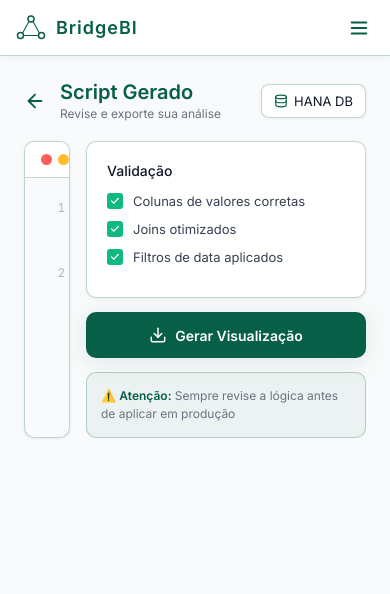
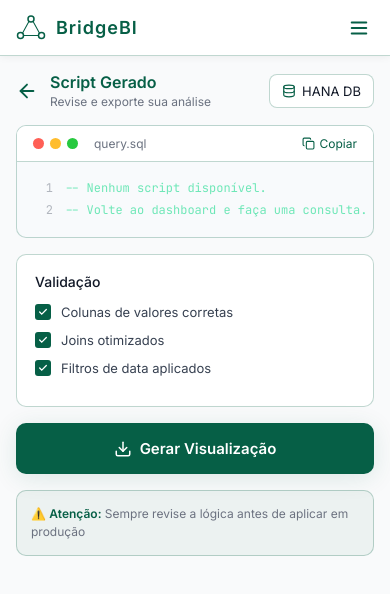
Before and after one commit to lucasfalves07/BridgeBI, a React (Vite) app in the folder frontend/: page /editor in a window 390 px wide. Shown: the top 594 px of the page. Built offline with nearby package versions, Linux system fonts and the light colour scheme.

Commit message:
fix: responsividade mobile na visualização dos Scripts

```diff
--- a/frontend/src/pages/Editor.jsx
+++ b/frontend/src/pages/Editor.jsx
@@ -7,15 +7,13 @@ import { useTheme } from '../hooks/useTheme'
 const KEYWORDS = ['SELECT','FROM','WHERE','INNER JOIN','LEFT JOIN','ORDER BY','ON','AND','IN','AS','GROUP BY','HAVING','DISTINCT']
 
 function highlightSQL(line) {
-  if (line.trim().startsWith('--')) {
-    return <span style={{ color: '#6EE7B7' }}>{line}</span>
-  }
+  if (line.trim().startsWith('--')) return <span style={{ color: '#6EE7B7' }}>{line}</span>
   const parts = []
   const regex = new RegExp(`\\b(${KEYWORDS.join('|')})\\b`, 'g')
   let last = 0, match
   while ((match = regex.exec(line)) !== null) {
     if (match.index > last) parts.push(<span key={last} style={{ color: 'var(--text2)' }}>{line.slice(last, match.index)}</span>)
-    parts.push(<span key={match.index} style={{ color: '#10B981', fontWeight: 500 }}>{match[0]}</span>)
+    parts.push(<span key={match.index} style={{ color: 'var(--accent)', fontWeight: 500 }}>{match[0]}</span>)
     last = match.index + match[0].length
   }
   if (last < line.length) parts.push(<span key={last} style={{ color: 'var(--text2)' }}>{line.slice(last)}</span>)
@@ -46,46 +44,32 @@ export default function Editor() {
 
   const EXPORT_OPTS = [
     {
-      icon: Download,
-      label: 'Power BI',
-      desc: 'Baixar query para Power BI Desktop',
+      icon: Download, label: 'Power BI', desc: 'Baixar query para Power BI Desktop',
       action: async () => {
         setShowModal(false)
         try {
-          const res = await fetch('/api/generate-powerbi', {
-            method: 'POST',
-            headers: { 'Content-Type': 'application/json' },
-            body: JSON.stringify({ sql, tables: result?.tables || [] }),
-          })
-          if (!res.ok) throw new Error('Erro ao gerar arquivo')
+          const res = await fetch('/api/generate-powerbi', { method: 'POST', headers: { 'Content-Type': 'application/json' }, body: JSON.stringify({ sql, tables: result?.tables || [] }) })
+          if (!res.ok) throw new Error()
           const blob = await res.blob()
-          const url  = URL.createObjectURL(blob)
-          const a    = document.createElement('a')
-          a.href = url; a.download = 'bridgebi_query.m'; a.click()
+          const url = URL.createObjectURL(blob)
+          const a = document.createElement('a'); a.href = url; a.download = 'bridgebi_query.m'; a.click()
           URL.revokeObjectURL(url)
-          alert('✅ Arquivo baixado!\n\nNo Power BI Desktop:\n1. Obter Dados → Consulta Nula\n2. Clique em "Editor Avançado"\n3. Cole o arquivo .m\n4. Clique em Concluído')
-        } catch { alert('Erro ao gerar arquivo. Verifique se o backend está rodando.') }
+          alert('✅ Arquivo baixado!\n\nNo Power BI Desktop:\n1. Obter Dados → Consulta Nula\n2. Editor Avançado\n3. Cole o arquivo .m\n4. Concluído')
+        } catch { alert('Erro ao gerar arquivo.') }
       }
     },
     {
-      icon: Database,
-      label: 'CSV Export',
-      desc: 'Baixar dados simulados como XLSX',
+      icon: Database, label: 'CSV Export', desc: 'Baixar dados simulados como XLSX',
       action: async () => {
         setShowModal(false)
         try {
-          const res = await fetch('/api/generate-csv', {
-            method: 'POST',
-            headers: { 'Content-Type': 'application/json' },
-            body: JSON.stringify({ sql, tables: result?.tables || [] }),
-          })
-          if (!res.ok) throw new Error('Erro ao gerar arquivo')
+          const res = await fetch('/api/generate-csv', { method: 'POST', headers: { 'Content-Type': 'application/json' }, body: JSON.stringify({ sql, tables: result?.tables || [] }) })
+          if (!res.ok) throw new Error()
           const blob = await res.blob()
-          const url  = URL.createObjectURL(blob)
-          const a    = document.createElement('a')
-          a.href = url; a.download = 'bridgebi_data.xlsx'; a.click()
+          const url = URL.createObjectURL(blob)
+          const a = document.createElement('a'); a.href = url; a.download = 'bridgebi_data.xlsx'; a.click()
           URL.revokeObjectURL(url)
-        } catch { alert('Erro ao gerar arquivo. Verifique se o backend está rodando.') }
+        } catch { alert('Erro ao gerar arquivo.') }
       }
     },
   ]
@@ -94,27 +78,30 @@ export default function Editor() {
     <div style={{ minHeight: '100vh', background: 'var(--bg)', display: 'flex', flexDirection: 'column', transition: 'background .3s' }}>
       <Navbar />
 
-      <div style={{ flex: 1, padding: '24px', maxWidth: '1100px', margin: '0 auto', width: '100%' }}>
+      <div style={{ flex: 1, padding: '16px', maxWidth: '1100px', margin: '0 auto', width: '100%' }}>
 
-        <div style={{ display: 'flex', alignItems: 'center', justifyContent: 'space-between', marginBottom: '20px', animation: 'fadeIn .4s both' }}>
-          <div style={{ display: 'flex', alignItems: 'center', gap: '14px' }}>
+        {/* Header */}
+        <div style={{ display: 'flex', alignItems: 'center', justifyContent: 'space-between', marginBottom: '16px', flexWrap: 'wrap', gap: '10px', animation: 'fadeIn .4s both' }}>
+          <div style={{ display: 'flex', alignItems: 'center', gap: '12px' }}>
             <button onClick={() => navigate('/dashboard')} style={{ background: 'none', border: 'none', color: 'var(--accent)', cursor: 'pointer', display: 'flex' }}>
               <ArrowLeft size={22} />
             </button>
             <div>
-              <h2 style={{ color: 'var(--accent)', fontSize: '20px', fontWeight: 600 }}>Script Gerado</h2>
+              <h2 style={{ color: 'var(--accent)', fontSize: 'clamp(16px,4vw,20px)', fontWeight: 600 }}>Script Gerado</h2>
               <p style={{ color: 'var(--text-muted)', fontSize: '12px', marginTop: '2px' }}>Revise e exporte sua análise</p>
             </div>
           </div>
-          <div style={{ display: 'flex', alignItems: 'center', gap: '6px', background: 'var(--card)', border: '1px solid var(--border)', borderRadius: '8px', padding: '8px 12px', boxShadow: '0 1px 4px rgba(0,0,0,0.06)' }}>
+          <div style={{ display: 'flex', alignItems: 'center', gap: '6px', background: 'var(--card)', border: '1px solid var(--border)', borderRadius: '8px', padding: '8px 12px' }}>
             <Database size={14} style={{ color: 'var(--accent)' }} />
             <span style={{ color: 'var(--text)', fontSize: '13px' }}>HANA DB</span>
           </div>
         </div>
 
-        <div style={{ display: 'grid', gridTemplateColumns: '1fr 280px', gap: '16px' }}>
+        {/* Layout — código FULL WIDTH no mobile, grid no desktop */}
+        <div style={{ display: 'flex', flexDirection: 'column', gap: '16px' }}>
 
-          <div style={{ background: 'var(--code-bg)', borderRadius: '10px', border: '1px solid var(--border)', overflow: 'hidden', animation: 'slideInL .4s both', boxShadow: '0 1px 4px rgba(0,0,0,0.06)' }}>
+          {/* CODE PANEL — ocupa 100% sempre, altura fixa no mobile */}
+          <div style={{ background: 'var(--code-bg)', borderRadius: '10px', border: '1px solid var(--border)', overflow: 'hidden', animation: 'slideInL .4s both' }}>
             <div style={{ background: 'var(--card)', borderBottom: '1px solid var(--border)', padding: '10px 16px', display: 'flex', alignItems: 'center', justifyContent: 'space-between' }}>
               <div style={{ display: 'flex', alignItems: 'center', gap: '6px' }}>
                 {['#ff5f56','#ffbd2e','#27c93f'].map((c,i) => <div key={i} style={{ width: '11px', height: '11px', borderRadius: '50%', background: c }} />)}
@@ -124,21 +111,23 @@ export default function Editor() {
                 {copied ? <><Check size={13}/> Copiado!</> : <><Copy size={13}/> Copiar</>}
               </button>
             </div>
-            <div style={{ padding: '20px', overflowX: 'auto' }}>
+            {/* Scroll horizontal e vertical no mobile */}
+            <div style={{ padding: '16px', overflowX: 'auto', overflowY: 'auto', maxHeight: '50vh' }}>
               {sql.split('\n').map((line, i) => (
-                <div key={i} style={{ display: 'flex', fontFamily: "'JetBrains Mono', monospace", fontSize: '12px', lineHeight: '1.8' }}>
-                  <span style={{ color: 'var(--text-muted)', width: '36px', flexShrink: 0, textAlign: 'right', paddingRight: '16px', userSelect: 'none', opacity: 0.5 }}>{i + 1}</span>
+                <div key={i} style={{ display: 'flex', fontFamily: "'JetBrains Mono', monospace", fontSize: '12px', lineHeight: '1.8', whiteSpace: 'nowrap' }}>
+                  <span style={{ color: 'var(--text-muted)', width: '32px', flexShrink: 0, textAlign: 'right', paddingRight: '12px', userSelect: 'none', opacity: 0.5 }}>{i + 1}</span>
                   <span>{highlightSQL(line) || '\u00a0'}</span>
                 </div>
               ))}
             </div>
           </div>
 
-          <div style={{ display: 'flex', flexDirection: 'column', gap: '14px' }}>
+          {/* PAINEL LATERAL — abaixo do código no mobile, ao lado no desktop */}
+          <div style={{ display: 'grid', gridTemplateColumns: 'repeat(auto-fit, minmax(260px, 1fr))', gap: '14px' }}>
 
             {result?.explanation && (
-              <div style={{ background: 'var(--card)', borderRadius: '10px', border: '1px solid var(--border)', padding: '16px', animation: 'slideInR .4s both', boxShadow: '0 1px 4px rgba(0,0,0,0.06)' }}>
-                <p style={{ color: 'var(--accent)', fontSize: '12px', marginBottom: '6px', textTransform: 'uppercase', letterSpacing: '.5px', fontWeight: 600 }}>Sobre este script</p>
+              <div style={{ background: 'var(--card)', borderRadius: '10px', border: '1px solid var(--border)', padding: '16px', animation: 'fadeUp .4s both' }}>
+                <p style={{ color: 'var(--accent)', fontSize: '11px', marginBottom: '6px', textTransform: 'uppercase', letterSpacing: '.5px', fontWeight: 600 }}>Sobre este script</p>
                 <p style={{ color: 'var(--text2)', fontSize: '13px', lineHeight: 1.5 }}>{result.explanation}</p>
                 {result.tables?.length > 0 && (
                   <div style={{ marginTop: '10px', display: 'flex', gap: '6px', flexWrap: 'wrap' }}>
@@ -150,11 +139,11 @@ export default function Editor() {
               </div>
             )}
 
-            <div style={{ background: 'var(--card)', borderRadius: '10px', border: '1px solid var(--border)', padding: '20px', animation: 'slideInR .4s .1s both', boxShadow: '0 1px 4px rgba(0,0,0,0.06)' }}>
+            <div style={{ background: 'var(--card)', borderRadius: '10px', border: '1px solid var(--border)', padding: '18px', animation: 'fadeUp .4s .1s both' }}>
               <p style={{ color: 'var(--text)', fontSize: '14px', fontWeight: 500, marginBottom: '14px' }}>Validação</p>
               {CHECKS.map((c, i) => (
                 <div key={i} style={{ display: 'flex', alignItems: 'center', gap: '10px', marginBottom: '12px' }}>
-                  <div style={{ width: '16px', height: '16px', borderRadius: '3px', background: '#10B981', flexShrink: 0, display: 'flex', alignItems: 'center', justifyContent: 'center' }}>
+                  <div style={{ width: '16px', height: '16px', borderRadius: '3px', background: 'var(--accent)', flexShrink: 0, display: 'flex', alignItems: 'center', justifyContent: 'center' }}>
                     <svg width="10" height="10" viewBox="0 0 24 24" fill="none" stroke="#fff" strokeWidth="3" strokeLinecap="round"><polyline points="20 6 9 17 4 12"/></svg>
                   </div>
                   <span style={{ fontSize: '13px', color: 'var(--text2)' }}>{c.label}</span>
@@ -162,12 +151,15 @@ export default function Editor() {
               ))}
             </div>
 
+          </div>
+
+          {/* Botão exportar — full width */}
           <button onClick={() => setShowModal(true)} style={{
             width: '100%', background: 'var(--accent)', color: '#fff', border: 'none',
-              borderRadius: '10px', padding: '14px', fontSize: '14px', fontWeight: 600,
+            borderRadius: '10px', padding: '16px', fontSize: '15px', fontWeight: 600,
             cursor: 'pointer', display: 'flex', alignItems: 'center', justifyContent: 'center', gap: '8px',
-              fontFamily: 'Inter, sans-serif', animation: 'fadeUp .4s .4s both', transition: 'opacity .2s',
-              boxShadow: 'var(--shadow)',
+            fontFamily: 'Inter, sans-serif', transition: 'opacity .2s', boxShadow: 'var(--shadow)',
+            animation: 'fadeUp .4s .2s both',
           }}
             onMouseEnter={e => e.currentTarget.style.opacity = '0.9'}
             onMouseLeave={e => e.currentTarget.style.opacity = '1'}
@@ -175,18 +167,17 @@ export default function Editor() {
             <Download size={18} /> Gerar Visualização
           </button>
 
-            <div style={{ background: 'var(--footer-bg)', border: '1px solid var(--border)', borderRadius: '10px', padding: '14px', animation: 'fadeIn .4s .5s both' }}>
+          <div style={{ background: 'var(--footer-bg)', border: '1px solid var(--border)', borderRadius: '10px', padding: '14px', animation: 'fadeIn .4s .3s both' }}>
             <p style={{ color: 'var(--text-muted)', fontSize: '12px', lineHeight: 1.5 }}>
               ⚠️ <strong style={{ color: 'var(--accent)' }}>Atenção:</strong> Sempre revise a lógica antes de aplicar em produção
             </p>
           </div>
         </div>
       </div>
-      </div>
 
       {showModal && (
-        <div onClick={() => setShowModal(false)} style={{ position: 'fixed', inset: 0, background: 'rgba(0,0,0,0.5)', display: 'flex', alignItems: 'center', justifyContent: 'center', padding: '24px', zIndex: 50, animation: 'fadeIn .2s both' }}>
-          <div onClick={e => e.stopPropagation()} style={{ background: 'var(--card)', borderRadius: '12px', border: '1px solid var(--border)', padding: '28px', width: '100%', maxWidth: '380px', animation: 'fadeUp .2s both', boxShadow: 'var(--shadow)' }}>
+        <div onClick={() => setShowModal(false)} style={{ position: 'fixed', inset: 0, background: 'rgba(0,0,0,0.5)', display: 'flex', alignItems: 'center', justifyContent: 'center', padding: '16px', zIndex: 50, animation: 'fadeIn .2s both' }}>
+          <div onClick={e => e.stopPropagation()} style={{ background: 'var(--card)', borderRadius: '12px', border: '1px solid var(--border)', padding: '24px', width: '100%', maxWidth: '380px', animation: 'fadeUp .2s both', boxShadow: 'var(--shadow)' }}>
             <h3 style={{ color: 'var(--text)', fontSize: '18px', fontWeight: 500, marginBottom: '20px' }}>Selecione o Destino</h3>
             {EXPORT_OPTS.map((opt, i) => (
               <button key={opt.label} onClick={opt.action} style={{
@@ -194,7 +185,6 @@ export default function Editor() {
                 borderRadius: '8px', padding: '14px', marginBottom: '10px', cursor: 'pointer',
                 display: 'flex', alignItems: 'center', gap: '12px',
                 fontFamily: 'Inter, sans-serif', transition: 'background .2s, border-color .2s',
-                animation: `fadeUp .3s ${i * 0.1}s both`,
               }}
                 onMouseEnter={e => { e.currentTarget.style.background = 'var(--accent-dim)'; e.currentTarget.style.borderColor = 'var(--accent)' }}
                 onMouseLeave={e => { e.currentTarget.style.background = 'var(--bg3)'; e.currentTarget.style.borderColor = 'var(--border)' }}
@@ -206,10 +196,7 @@ export default function Editor() {
                 </div>
               </button>
             ))}
-            <button onClick={() => setShowModal(false)} style={{ width: '100%', marginTop: '6px', background: 'none', border: 'none', color: 'var(--text-muted)', fontSize: '13px', cursor: 'pointer', padding: '8px', fontFamily: 'Inter, sans-serif', transition: 'color .2s' }}
-              onMouseEnter={e => e.currentTarget.style.color = 'var(--text)'}
-              onMouseLeave={e => e.currentTarget.style.color = 'var(--text-muted)'}
-            >
+            <button onClick={() => setShowModal(false)} style={{ width: '100%', marginTop: '6px', background: 'none', border: 'none', color: 'var(--text-muted)', fontSize: '13px', cursor: 'pointer', padding: '8px', fontFamily: 'Inter, sans-serif' }}>
               Cancelar
             </button>
           </div>
--- a/frontend/vite.config.js
+++ b/frontend/vite.config.js
@@ -4,6 +4,7 @@ import react from '@vitejs/plugin-react'
 export default defineConfig({
   plugins: [react()],
   server: {
+    host: '0.0.0.0',
     port: 5173,
     proxy: {
       '/api': {
```
Also changed, not shown: frontend/src/pages/Dashboard.jsx (+52 -44 lines), 1 other file (tests, documents, lock files or other folders). Lines whose indentation alone changed are shown as unchanged.
